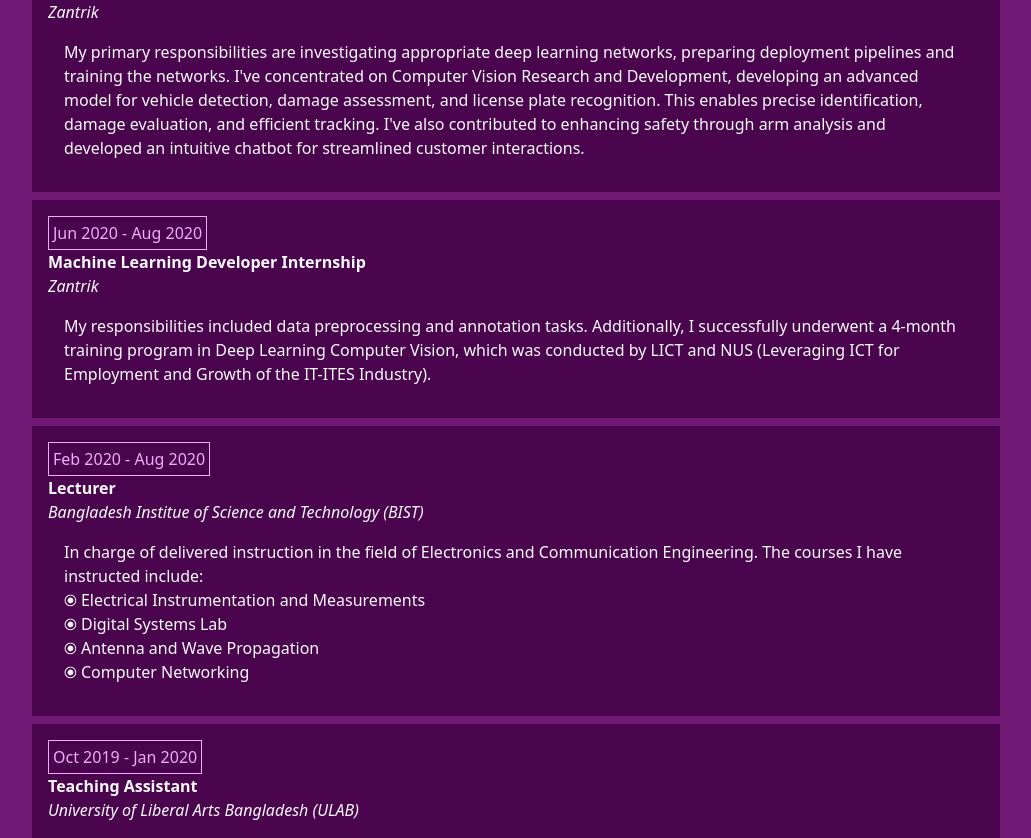
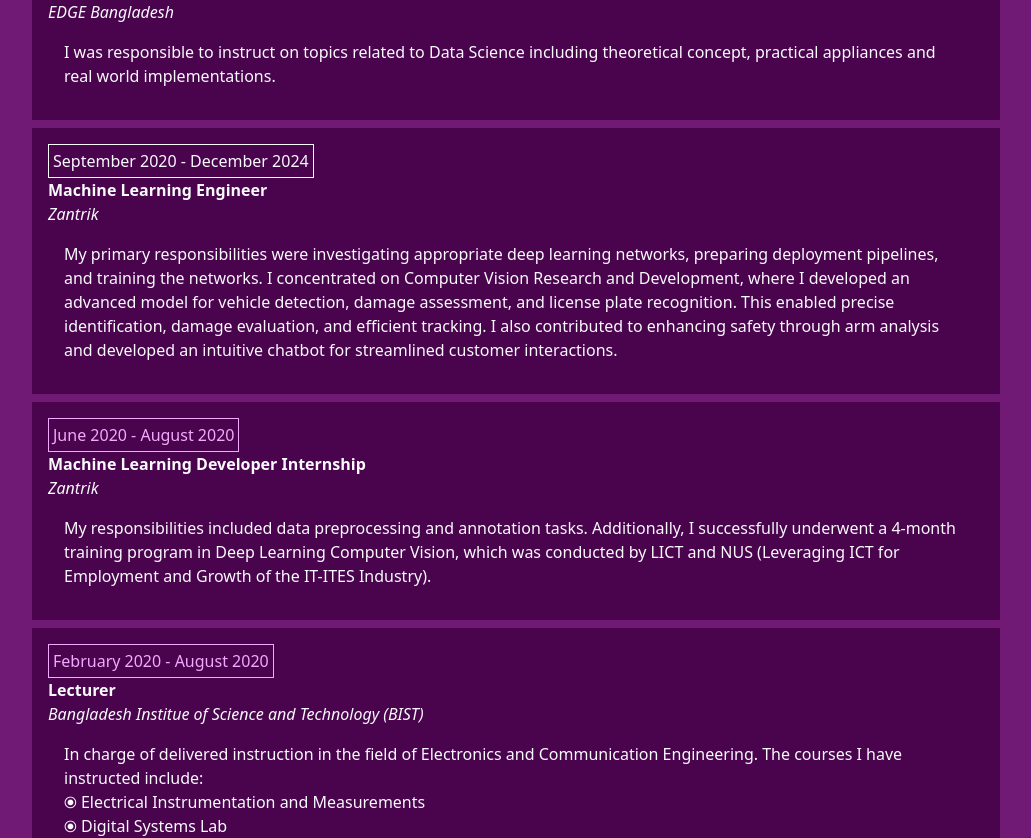
Before and after one commit to MethilaRaya/profile, a React (Create React App) app: page / in a window 1280 px wide. Shown: the part 3988-4826 px from the top of the page, without its empty margins (124-1155 px from the left). Built offline with nearby package versions, Linux system fonts and the light colour scheme; the HTML template or start-up script is replaced by a standard one.

Commit message:
Updated Experience

```diff
--- a/src/components/Experience.jsx
+++ b/src/components/Experience.jsx
@@ -11,16 +11,24 @@
         </div>
 
         <div className="container mx-auto">
+        <ExperienceItem
+            date="November 2024- December 2024"
+            dateColor="#f9fafc"
+            name="Python and Data Science Instructor (Part Time)"
+            company="EDGE Bangladesh"
+            description="I was responsible to instruct on topics related to Data Science including theoretical concept, practical appliances and real world implementations."
+          />
+
           <ExperienceItem
-            date="Sept 2020 - Present"
+            date="September 2020 - December 2024"
             dateColor="#f9fafc"
             name="Machine Learning Engineer"
             company="Zantrik"
-            description="My primary responsibilities are investigating appropriate deep learning networks, preparing deployment pipelines and training the networks. I've concentrated on Computer Vision Research and Development, developing an advanced model for vehicle detection, damage assessment, and license plate recognition. This enables precise identification, damage evaluation, and efficient tracking. I've also contributed to enhancing safety through arm analysis and developed an intuitive chatbot for streamlined customer interactions."
+            description="My primary responsibilities were investigating appropriate deep learning networks, preparing deployment pipelines, and training the networks. I concentrated on Computer Vision Research and Development, where I developed an advanced model for vehicle detection, damage assessment, and license plate recognition. This enabled precise identification, damage evaluation, and efficient tracking. I also contributed to enhancing safety through arm analysis and developed an intuitive chatbot for streamlined customer interactions."
           />
 
           <ExperienceItem
-            date="Jun 2020 - Aug 2020"
+            date="June 2020 - August 2020"
             dateColor="#f0abfc"
             name="Machine Learning Developer Internship"
             company="Zantrik"
@@ -28,7 +36,7 @@
           />
 
           <ExperienceItem
-            date="Feb 2020 - Aug 2020"
+            date="February 2020 - August 2020"
             dateColor="#f0abfc"
             name="Lecturer"
             company="Bangladesh Institue of Science and Technology (BIST)"
@@ -40,7 +48,7 @@
           />
 
             <ExperienceItem
-            date="Oct 2019 - Jan 2020"
+            date="October 2019 - January 2020"
             dateColor="#f0abfc"
             name="Teaching Assistant"
             company="University of Liberal Arts Bangladesh (ULAB)"
@@ -50,7 +58,7 @@
           />
 
             <ExperienceItem
-            date="Jun 2018 - Sept 2018"
+            date="June 2018 - September 2018"
             dateColor="#f0abfc"
             name="Teaching Assistant"
             company="University of Liberal Arts Bangladesh (ULAB)"
```
